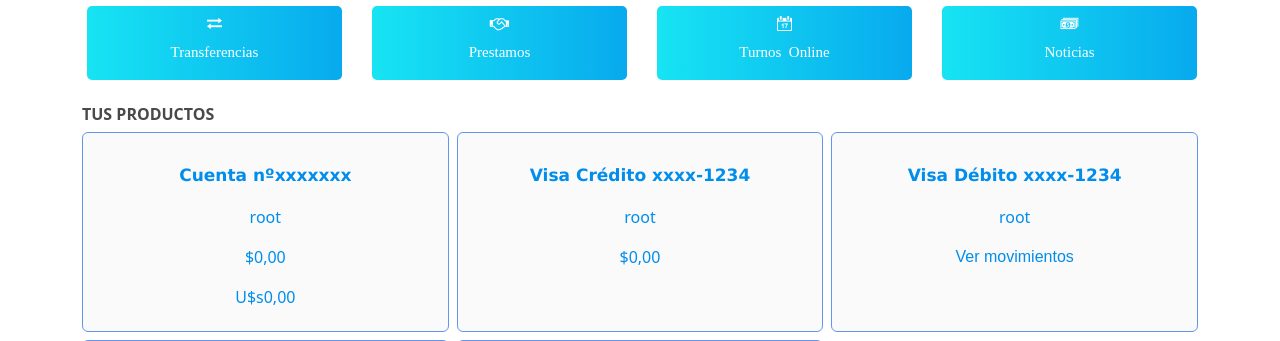
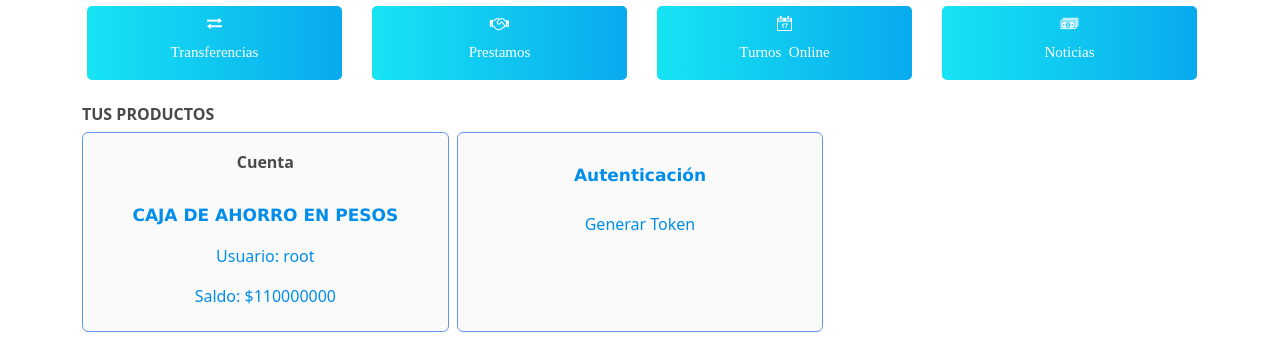
Before and after one commit to pybalt/ITBANK_FULLSTACK, a Django app: page /productos/ in a window 1280 px wide. Shown: the part 188-529 px from the top of the page. Run offline with Django 4.2, Linux system fonts and the light colour scheme; a user stored in the database is signed in; data comes from the database, SQL or seed files in the repository; some web fonts are replaced.

Commit message:
LISTO PRODUCTOSSSSS

```diff
--- a/homebanking/webitbank/templates/webitbank/pages/productos.html
+++ b/homebanking/webitbank/templates/webitbank/pages/productos.html
@@ -13,29 +13,44 @@
         <h2 class="producto">TUS PRODUCTOS</h2>
         <lauta>
           <div class="cont">
-            <div class="product-card">
-              <p class="titulo">Cuenta nºxxxxxxx</p>
-              <p>{{user}}</p>
-              <p>$0,00</p>
-              <p>U$s0,00</p>
-            </div>
 
-            <div class="product-card">
-              <p class="titulo">Visa Crédito xxxx-1234</p>
-              <p>{{user}}</p>
-              <p>$0,00</p>
-            </div>
+              {% for cuenta in cuenta_list %}
+              <div class="product-card">
+                <h2 class="producto">Cuenta</h2>
+                {% if 'CAP' in cuenta.tipo_cuenta %}
+                <p class="titulo">CAJA DE AHORRO EN PESOS</p>
+                {% endif %}
+                {% if 'CAD' in cuenta.tipo_cuenta %}
+                <p class="titulo">CAJA DE AHORRO EN DOLARES</p>
+                {% endif %}
+                {% if 'CC' in cuenta.tipo_cuenta %}
+                <p class="titulo">CUENTA CORRIENTE</p>
+                {% endif %}
+                <p>Usuario: {{user}}</p>
+                <p>Saldo: ${{cuenta.balance}}</p>
+              </div>
+              {% endfor %}
 
-            <div class="product-card">
-              <p class="titulo">Visa Débito  xxxx-1234</p>
-              <p>{{user}}</p>
-              <p class="subt">Ver movimientos</p>
-            </div>
-
-            <div class="product-card">
-              <p class="titulo">Inversiones</p>
-              <p class="subt">Tenencia consolidada</p>
-            </div>
+              {% for tarjeta in tarjeta_list %}
+              <div class="product-card">
+                {% if 'CRED' in tarjeta.tipo %}
+                <h2 class="producto">TARJETA DE CREDITO</h2>
+                {% endif %}
+                {% if 'DEB' in tarjeta.tipo %}
+                <h2 class="producto">TARJETA DE DEBITO</h2>
+                {% endif %}
+                <p class="titulo">Numero de tarjeta {{tarjeta.numero_tarjeta}}</p>
+                {% if 'VS' in tarjeta.marca_tarjeta %}
+                <p>VISA</p>
+                {% endif %}
+                {% if 'MC' in tarjeta.marca_tarjeta %}
+                <p>MASTERCARD</p>
+                {% endif %}
+                {% if 'AE' in tarjeta.marca_tarjeta %}
+                <p>AMERICAN EXPRESS</p>
+                {% endif %}
+              </div>
+              {% endfor %}
 
             <div class="product-card">
               <p class="titulo">Autenticación</p>
--- a/homebanking/webitbank/views.py
+++ b/homebanking/webitbank/views.py
@@ -3,6 +3,7 @@
 from django.contrib.auth.decorators import login_required
 
 from cuentas.models import Cuenta
+from tarjetas.models import Cards
 from movimiento.models import Movimientos
 from .models import Sucursal
 import requests
@@ -21,8 +22,10 @@
 
 @login_required
 def productos(request):
-    cuenta_list=Cuenta.objects.all()
-    return render(request, "webitbank/pages/productos.html",{'cuenta_list':cuenta_list})
+    cliente = Cliente.objects.get(user = request.user)
+    cuenta_list=Cuenta.objects.filter(customer = cliente.customer_id)
+    tarjeta_list=Cards.objects.filter(account__customer = cliente.customer_id)
+    return render(request, "webitbank/pages/productos.html",{'cuenta_list':cuenta_list,'tarjeta_list':tarjeta_list})
 
 @login_required
 def dolar(request):
```
